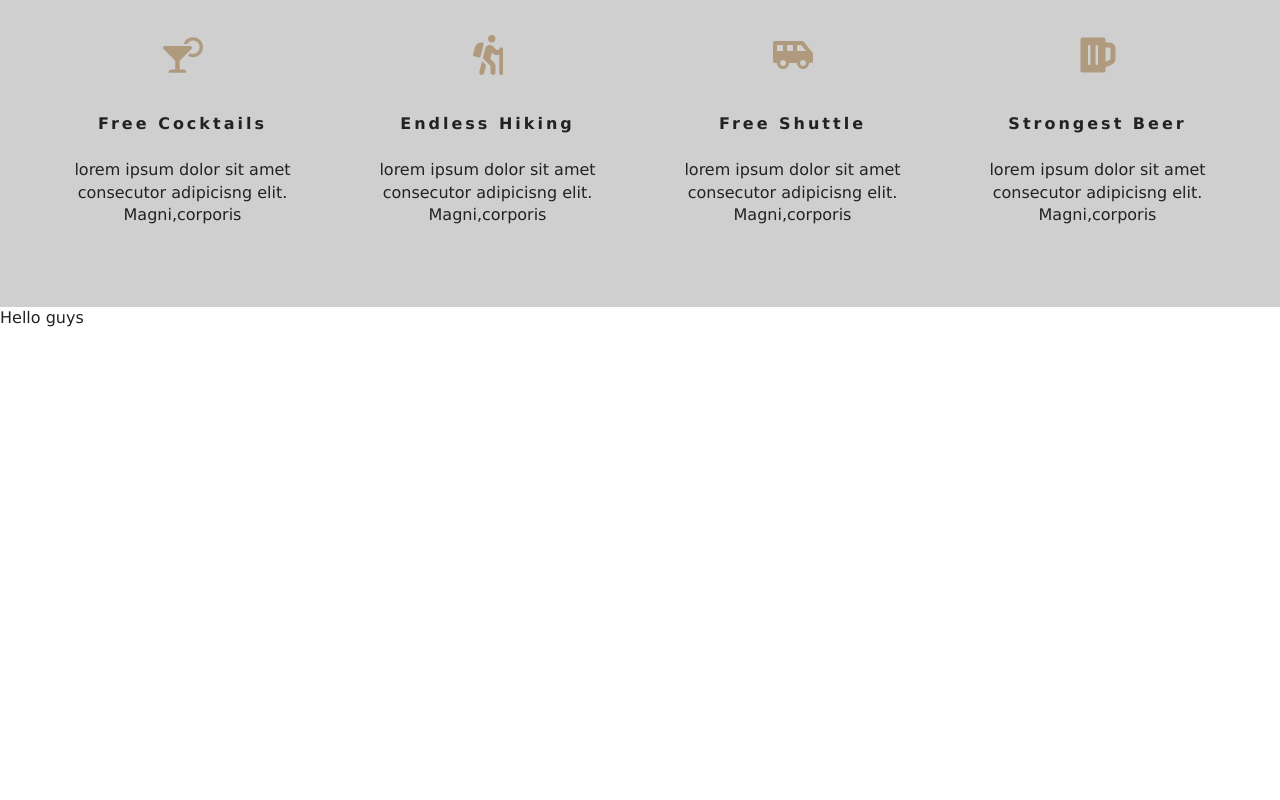
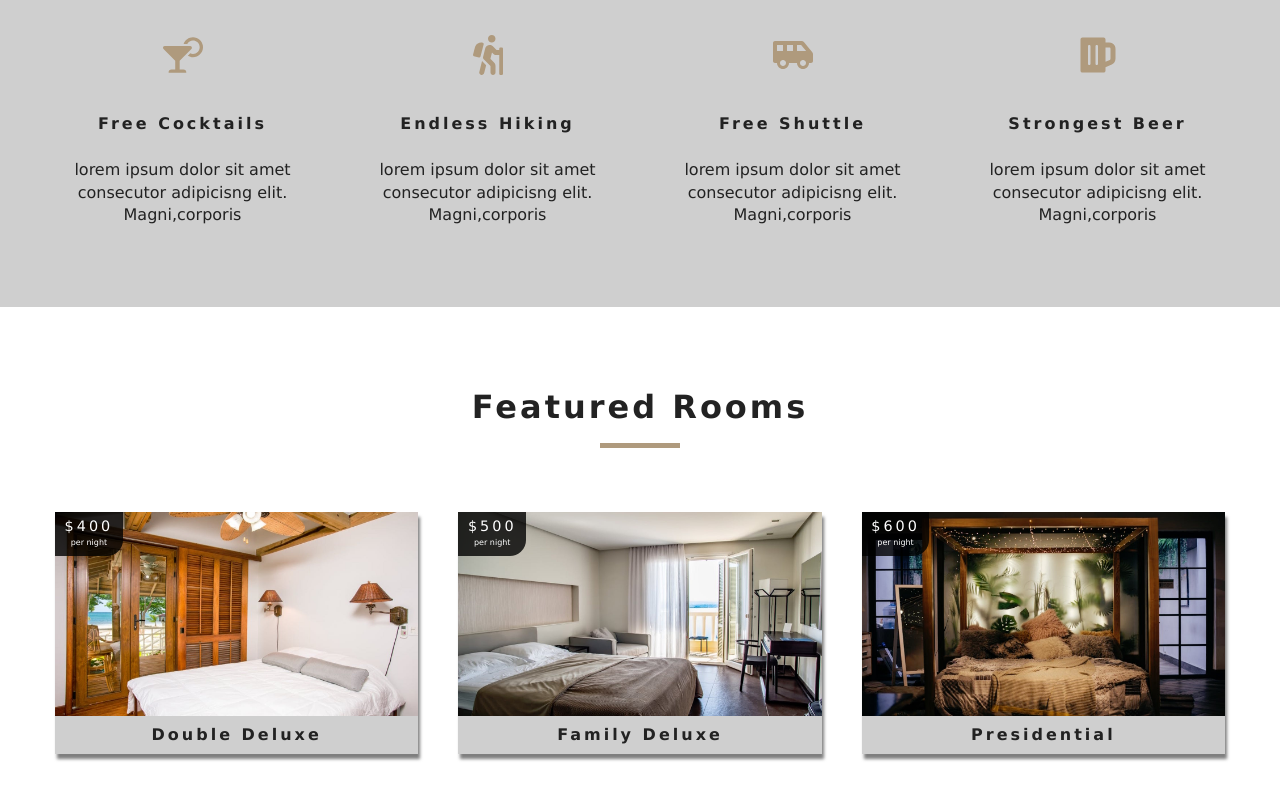
Before and after one commit to NewbieWebDev/Hotels-Website, a React (Create React App) app: page / in a window 1280 px wide. Shown: the part 972-1772 px from the top of the page. Before the commit the page ends 1301 px from the top, so only its background shows below. Built offline with nearby package versions, Linux system fonts and the light colour scheme.

Commit message:
'added-few-new-component'

```diff
--- a/src/App.js
+++ b/src/App.js
@@ -13,8 +13,8 @@
     <Navbar/>
     <Switch>
       <Route exact path="/" component={Home}/>
-      <Route  path="/rooms/" component={Rooms}/>
-      <Route  path="/rooms/:slug" component={SingleRoom}/>
+      <Route exact path="/rooms/" component={Rooms}/>
+      <Route exact path="/rooms/:slug" component={SingleRoom}/>
       <Route component={Errors}/>
    </Switch>
     </>
--- a/src/components/FeaturedRooms.js
+++ b/src/components/FeaturedRooms.js
@@ -1,17 +1,34 @@
 import React, { Component } from 'react'
 import { RoomContext } from '../context'
+import Loading from './Loading';
+import Room from './Room';
+import Title from './Title';
 
 
 
 export default class FeaturedRooms extends Component {
 
     static contextType = RoomContext;
+
     render() {
-        const value = this.context;
+        let {loading,featuredRooms:rooms}= this.context;
+
+        rooms = rooms.map(room => {
+            return <Room key={room.id} room={room}/>
+        })
+
+
+
         return (
-            <div>
-                 {value}
-            </div>
+            <section className='featured-rooms'>
+                <Title title="Featured Rooms"/>
+                 <div className='featured-rooms-center'>
+                     {
+                         loading ? <Loading/> : rooms
+                     }
+                 </div>
+
+            </section>
         )
     }
 }
--- /dev/null
+++ b/src/components/Loading.js
@@ -0,0 +1,13 @@
+import React from 'react'
+import loadingGif from '../images/gif/loading-arrow.gif'
+
+const Loading = () => {
+    return (
+        <div className='loading'>
+            <h4>rooms data loading...</h4>
+            <img src={loadingGif} alt='gif'/>
+        </div>
+    )
+}
+
+export default Loading
--- /dev/null
+++ b/src/components/Room.js
@@ -0,0 +1,34 @@
+import React from 'react'
+import {Link} from 'react-router-dom'
+import defaultImg from '../images/room-1.jpeg'
+import PropTypes from 'prop-types'
+
+const Room = ({room}) => {
+
+    const{name,slug,images,price}=room
+    return (
+        <article className='room'>
+        <div className='img-container'>
+            <img src={images[0] || defaultImg} alt='featured room'/>
+            <div className='price-top'>
+                <h6>${price}</h6>
+                <p>per night</p>
+            </div>
+            <Link to={`/rooms/${slug}`} className='btn-primary room-link'>Features</Link>
+        </div>
+        <p className='room-info'>{name}</p>
+
+        </article>
+    )
+}
+
+export default Room
+
+Room.propTypes ={
+    room:PropTypes.shape({
+        name:PropTypes.string.isRequired,
+        slug:PropTypes.string.isRequired,
+        images:PropTypes.arrayOf(PropTypes.string).isRequired,
+        price:PropTypes.number.isRequired,
+    })
+}
--- a/src/context.js
+++ b/src/context.js
@@ -1,4 +1,4 @@
-import React, { Component } from 'react'
+import React, { Component} from 'react'
 import items from './data';
 
 const RoomContext = React.createContext();
@@ -11,11 +11,35 @@
         loading:true
     };
 
+    //getData
+
+    componentDidMount(){
+        let rooms = this.formatData(items)
+        let featuredRooms = rooms.filter(room => room.featured === true)
+
+        this.setState({
+            rooms,featuredRooms,sortedRooms:rooms,loading:false
+        })
+
+    }
+
+    formatData(items){
+        let tempItems = items.map(item => {
+            let id = item.sys.id
+            let images = item.fields.images.map(image => image.fields.file.url);
+
+            let room = {...item.fields,images,id}
+
+            return room
+        })
+
+        return tempItems
+    }
 
 
 
     render() {
-        return <RoomContext.Provider value={"Hello guys"}>
+        return <RoomContext.Provider value={{...this.state}}>
             {this.props.children}
         </RoomContext.Provider>
     }
```
